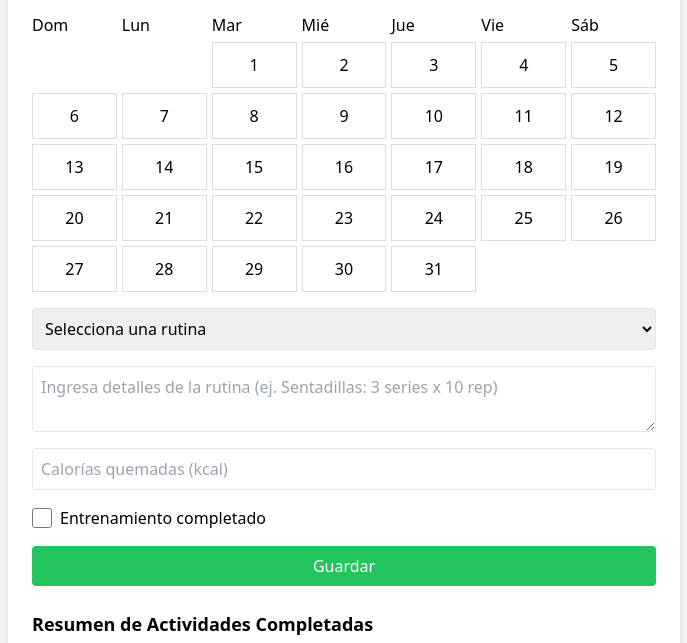
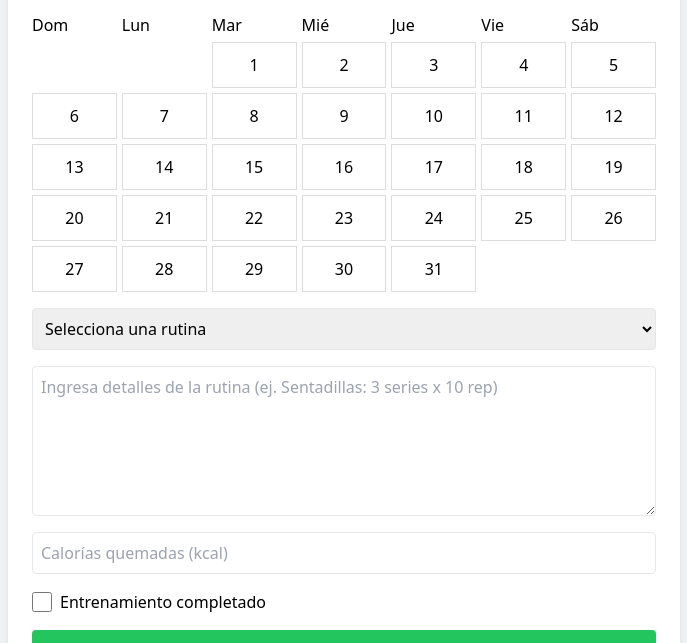
Before and after one commit to Johndl28/gym-tracker, a website: page public/index.html in a window 1280 px wide. Shown: the part 115-758 px from the top of the page, without its empty margins (296-983 px from the left). Drawn offline with nearby package versions, Linux system fonts and the light colour scheme; no server answers.

Commit message:
Update index.html

```diff
--- a/public/index.html
+++ b/public/index.html
@@ -36,7 +36,7 @@
         <option value="Día C - Tren Superior">Día C - Tren Superior</option>
         <option value="Día D - Tren Inferior">Día D - Tren Inferior</option>
       </select>
-      <textarea id="routineDetailsInput" class="border p-2 rounded" placeholder="Ingresa detalles de la rutina (ej. Sentadillas: 3 series x 10 rep)"></textarea>
+      <textarea id="routineDetailsInput" class="border p-2 rounded min-h-[150px]" placeholder="Ingresa detalles de la rutina (ej. Sentadillas: 3 series x 10 rep)"></textarea>
       <input type="number" id="caloriesInput" class="border p-2 rounded" placeholder="Calorías quemadas (kcal)" min="0">
       <label class="flex items-center gap-2">
         <input type="checkbox" id="completedCheckbox" class="h-5 w-5">
```
